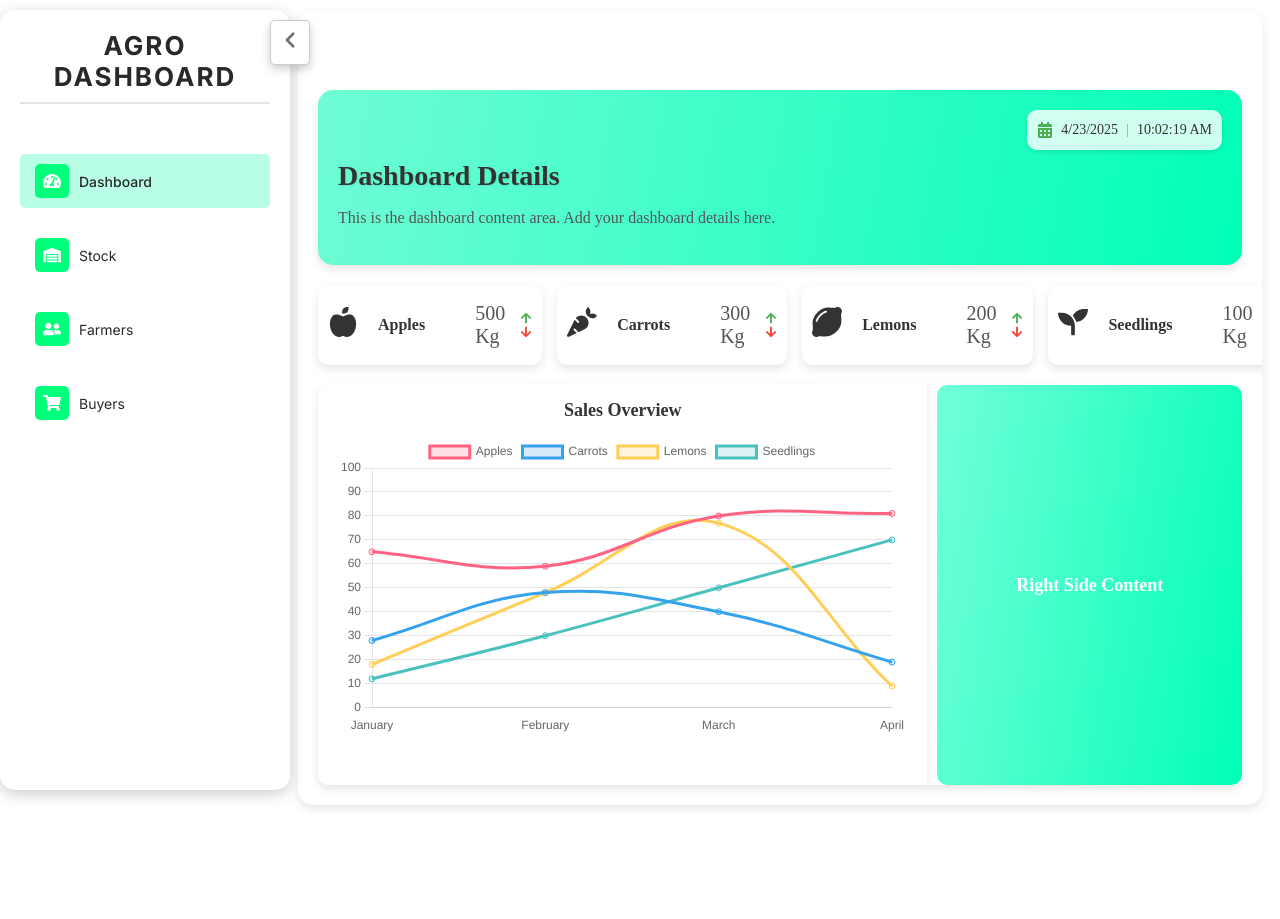
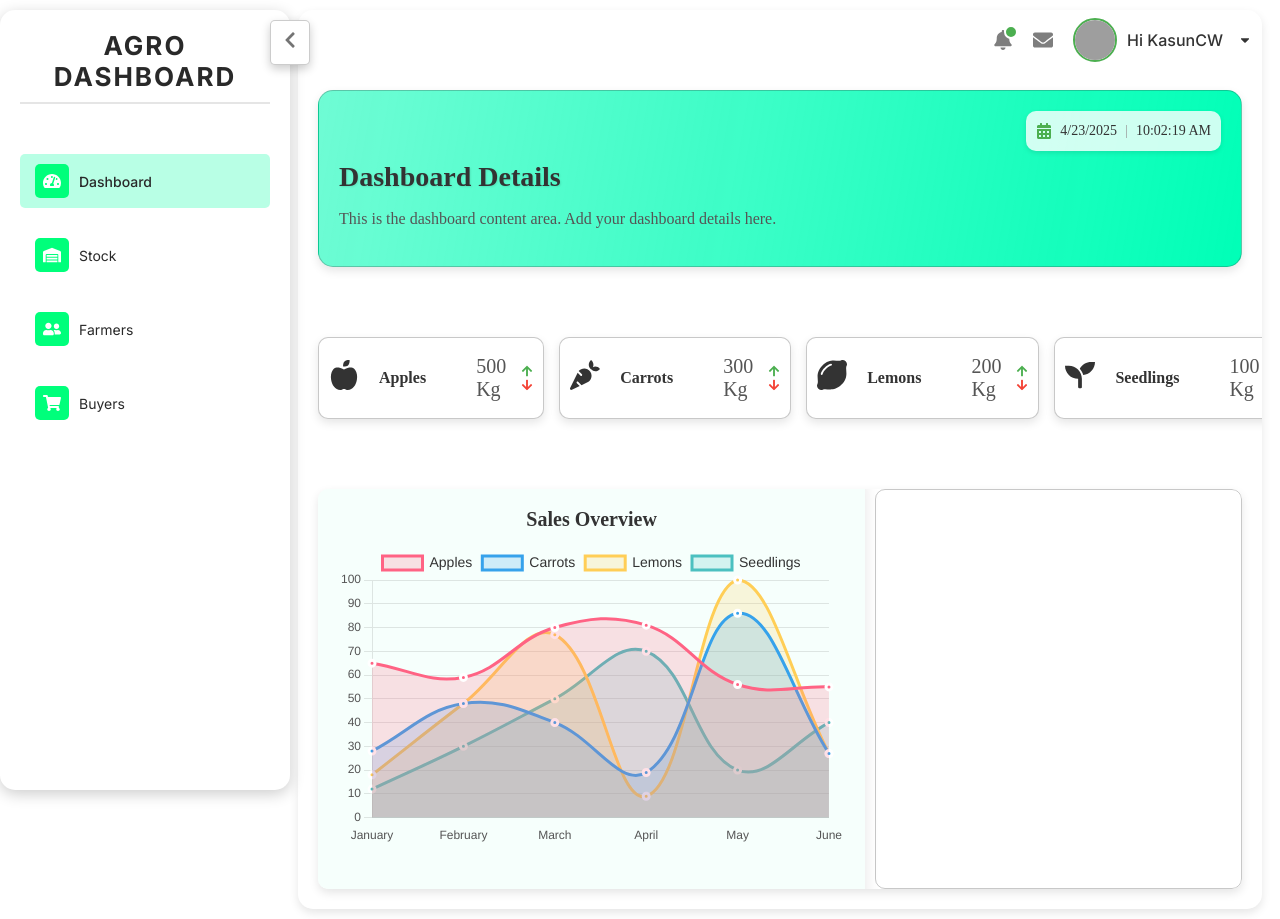
Before and after one commit to kasun-chamara/AgroSystemDboard, a React (Vite) app: page / in a window 1280 px wide. Before the commit the page ends 815 px from the top, so only its background shows below. Built offline with nearby package versions, Linux system fonts and the light colour scheme; grey boxes are pictures that could not be loaded.

Commit message:
Add mock data

```diff
--- a/src/App.css
+++ b/src/App.css
@@ -21,7 +21,7 @@
 .main-content {
   flex: 1;
   border-radius: 15px;
-  background-color: white;
+  background-color: rgba(255, 255, 255, 0.168);
   box-shadow: 0px 4px 10px rgba(0, 0, 0, 0.1);
   overflow: hidden;
   width: calc(100% - 20px); /* Account for 10px margin on both sides */
--- a/src/components/ChartComponents/LinearChart.css
+++ b/src/components/ChartComponents/LinearChart.css
@@ -1,15 +1,21 @@
 /* Container for the chart */
 .linear-chart-container {
   background-color: #ffffff; /* White background */
-    border-radius: 10px; /* Rounded corners */
-    box-shadow: 0px 4px 10px rgba(0, 0, 0, 0.1); /* Subtle shadow */
+  border-radius: 15px; /* Rounded corners */
+  box-shadow: 0px 6px 15px rgba(0, 0, 0, 0.1); /* Subtle shadow */
   padding: 20px; /* Padding inside the container */
   margin: 20px 0; /* Spacing above and below the chart */
+  transition: transform 0.3s ease, box-shadow 0.3s ease; /* Smooth hover effect */
+}
+
+.linear-chart-container:hover {
+  transform: translateY(-5px); /* Slight lift on hover */
+  box-shadow: 0px 8px 20px rgba(0, 0, 0, 0.2); /* Enhanced shadow on hover */
 }
 
 /* Chart Title */
 .chart-title {
-    font-size: 18px;
+  font-size: 20px;
   font-weight: bold;
   color: #333; /* Dark text color */
   margin-bottom: 15px; /* Spacing below the title */
@@ -21,3 +27,13 @@
   height: 300px; /* Fixed height for the chart */
   position: relative; /* Ensure the chart scales properly */
 }
+
+/* Tooltip Customization */
+.chartjs-tooltip {
+  background-color: #ffffff; /* White background */
+  color: #333; /* Dark text color */
+  border: 1px solid #ddd; /* Light border */
+  border-radius: 8px; /* Rounded corners */
+  padding: 10px; /* Padding inside the tooltip */
+  box-shadow: 0px 4px 10px rgba(0, 0, 0, 0.1); /* Subtle shadow */
+}
--- a/src/components/ChartComponents/LinearChart.jsx
+++ b/src/components/ChartComponents/LinearChart.jsx
@@ -1,11 +1,11 @@
 import React from "react";
 import { Line } from "react-chartjs-2"; // Import Line chart
-import { Chart as ChartJS, LineElement, CategoryScale, LinearScale, PointElement, Tooltip, Legend } from "chart.js"; // Register chart.js components
+import { Chart as ChartJS, LineElement, CategoryScale, LinearScale, PointElement, Tooltip, Legend, Filler } from "chart.js"; // Register chart.js components
 import lineChartData from "../../mock/lineChartData"; // Import mock data
 import "./LinearChart.css"; // Import CSS for styling
 
 // Register chart.js components
-ChartJS.register(LineElement, CategoryScale, LinearScale, PointElement, Tooltip, Legend);
+ChartJS.register(LineElement, CategoryScale, LinearScale, PointElement, Tooltip, Legend, Filler);
 
 const LinearChart = () => {
   // Chart options
@@ -16,9 +16,22 @@ const LinearChart = () => {
       legend: {
         display: true,
         position: "top",
+        labels: {
+          color: "#333", // Legend text color
+          font: {
+            size: 14, // Font size for legend
+          },
+        },
       },
       tooltip: {
         enabled: true,
+        backgroundColor: "#ffffff", // Tooltip background color
+        titleColor: "#333", // Tooltip title color
+        bodyColor: "#555", // Tooltip body color
+        borderColor: "#ddd", // Tooltip border color
+        borderWidth: 1,
+        cornerRadius: 8, // Rounded corners for tooltips
+        padding: 10, // Padding inside the tooltip
       },
     },
     scales: {
@@ -26,13 +39,29 @@ const LinearChart = () => {
         grid: {
           display: false, // Hide grid lines on x-axis
         },
+        ticks: {
+          color: "#555", // X-axis label color
+          font: {
+            size: 12, // Font size for x-axis labels
+          },
+        },
       },
       y: {
         grid: {
           color: "rgba(0, 0, 0, 0.1)", // Light grid lines on y-axis
         },
+        ticks: {
+          color: "#555", // Y-axis label color
+          font: {
+            size: 12, // Font size for y-axis labels
+          },
+        },
         beginAtZero: true, // Start y-axis at 0
       },
+    },
+    animation: {
+      duration: 1000, // Animation duration in milliseconds
+      easing: "easeInOutQuad", // Smooth animation
     },
   };
 
--- a/src/components/DashboardComponent/DashboardComponent.css
+++ b/src/components/DashboardComponent/DashboardComponent.css
@@ -5,6 +5,8 @@
     box-shadow: 0px 4px 10px rgba(0, 0, 0, 0.1);
     margin-top: -60px;
     position: relative; /* Ensure positioning for the date-time */
+    margin-bottom: 70px;
+    border: 1px #33333344 solid;
 }
 
 .dashboard-header {
@@ -68,6 +70,7 @@
     justify-content: space-between; /* Space between cards */
     gap: 15px; /* Add spacing between cards */
     margin-top: 20px; /* Add spacing above the cards */
+    margin-bottom: 70px;
 }
 
 .card {
@@ -83,6 +86,7 @@
     font-weight: 500;
     color: #333; /* Dark text color */
     transition: transform 0.2s ease, box-shadow 0.2s ease;
+    border: 1px #33333344 solid;
 }
 
 .card:hover {
@@ -179,8 +183,8 @@
 
   /* Left Side */
   .left-side {
-    flex: 2; /* Take 2/3 of the width */
-    background-color: #ffffff; /* Green background */
+    flex: 1.8; /* Reduced width (was 2) */
+    background-color: #ffffff; /* White background */
     display: flex;
     justify-content: center;
     align-items: center;
@@ -188,25 +192,26 @@
     font-size: 18px;
     font-weight: bold;
     border-radius: 10px; /* Add rounded corners */
-    /* Add padding inside the green part */
-    box-sizing: border-box; /* Include padding in width/height calculations */
+    box-sizing: border-box;
+     /* Include padding in width/height calculations */
   }
 
   /* Chart Container inside Left Side */
   .linear-chart-container {
-    width: 100%; /* Full width of the green part */
-    height: 100%; /* Full height of the green part */
-    background-color: #ffffff; /* White background for the chart */
+    width: 99%; /* Full width of the green part */
+    height: 99%; /* Full height of the green part */
+    background-color: #d7fff23d; /* White background for the chart */
     border-radius: 10px; /* Rounded corners for the chart container */
     padding: 20px; /* Add padding inside the chart container */
-     /* Subtle shadow */
     margin: 0; /* Remove any default margin */
+
+
   }
 
   /* Right Side */
   .right-side {
-    flex: 1; /* Take 1/3 of the width */
-    background: linear-gradient(100deg, #00ffb78d, #00ffb7);
+    flex: 1.2; /* Increased width (was 1) */
+    border: 1px #33333344 solid;
     display: flex;
     justify-content: center;
     align-items: center;
@@ -231,7 +236,10 @@
       height: 360px; /* Set a fixed height for each side */
       border-radius: 10px; /* Ensure rounded corners */
     }
-    .right-side{margin-top: 20px;}
+
+    .right-side {
+      margin-top: 20px; /* Add spacing between the two sides */
+    }
 
     .linear-chart-container {
       height: 100%; /* Ensure the chart container takes full height */
--- a/src/components/Header/Header.jsx
+++ b/src/components/Header/Header.jsx
@@ -15,7 +15,7 @@ const Header = ({ isSidebarVisible }) => {
   };
 
   return (
-    <div className={`header ${isSidebarVisible ? "with-sidebar" : "full-width"}`}>
+    <div className="header">
       <div className="header-right">
         {/* Bell Icon with Green Dot */}
         <div className="icon-container">
@@ -37,14 +37,12 @@ const Header = ({ isSidebarVisible }) => {
           />
           <span className="profile-name">Hi {currentUser.name}</span> {/* Use name from mock data */}
           <FaCaretDown className="dropdown-icon" />
-
         </div>
       </div>
 
       {/* Dropdown Menu */}
       {isDropdownVisible && (
         <div className="dropdown-menu">
-
           <div className="dropdown-header">
             <span className="dropdown-title">User Profile</span>
             <button className="close-button" onClick={toggleDropdown}>
@@ -60,7 +58,6 @@ const Header = ({ isSidebarVisible }) => {
             <span className="dropdown-profile-name">{currentUser.name}</span>
           </div>
           <div className="dropdown-actions">
-
             <button className="add-profile-button">
               <FaUserPlus className="action-icon" /> Add Profile
             </button>
--- a/src/mock/lineChartData.jsx
+++ b/src/mock/lineChartData.jsx
@@ -1,33 +1,53 @@
 const lineChartData = {
-    labels: ["January", "February", "March", "April"], // X-axis labels
+  labels: ["January", "February", "March", "April", "May", "June"], // X-axis labels
   datasets: [
     {
       label: "Apples",
-        data: [65, 59, 80, 81, 56, 55, 40], // Data points for Apples
+      data: [65, 59, 80, 81, 56, 55], // Data points for Apples
       borderColor: "rgba(255, 99, 132, 1)", // Line color
       backgroundColor: "rgba(255, 99, 132, 0.2)", // Fill color
+      borderWidth: 3,
       tension: 0.4, // Smooth curve
+      pointBackgroundColor: "rgba(255, 99, 132, 1)", // Point color
+      pointBorderColor: "#ffffff", // White border for points
+      pointHoverRadius: 6, // Larger points on hover
+      fill: true, // Fill under the line
     },
     {
       label: "Carrots",
-        data: [28, 48, 40, 19, 86, 27, 90], // Data points for Carrots
+      data: [28, 48, 40, 19, 86, 27], // Data points for Carrots
       borderColor: "rgba(54, 162, 235, 1)", // Line color
       backgroundColor: "rgba(54, 162, 235, 0.2)", // Fill color
+      borderWidth: 3,
       tension: 0.4, // Smooth curve
+      pointBackgroundColor: "rgba(54, 162, 235, 1)", // Point color
+      pointBorderColor: "#ffffff", // White border for points
+      pointHoverRadius: 6, // Larger points on hover
+      fill: true, // Fill under the line
     },
     {
       label: "Lemons",
-        data: [18, 48, 77, 9, 100, 27, 40], // Data points for Lemons
+      data: [18, 48, 77, 9, 100, 27], // Data points for Lemons
       borderColor: "rgba(255, 206, 86, 1)", // Line color
       backgroundColor: "rgba(255, 206, 86, 0.2)", // Fill color
+      borderWidth: 3,
       tension: 0.4, // Smooth curve
+      pointBackgroundColor: "rgba(255, 206, 86, 1)", // Point color
+      pointBorderColor: "#ffffff", // White border for points
+      pointHoverRadius: 6, // Larger points on hover
+      fill: true, // Fill under the line
     },
     {
       label: "Seedlings",
-        data: [12, 30, 50, 70, 20, 40, 60], // Data points for Seedlings
+      data: [12, 30, 50, 70, 20, 40], // Data points for Seedlings
       borderColor: "rgba(75, 192, 192, 1)", // Line color
       backgroundColor: "rgba(75, 192, 192, 0.2)", // Fill color
+      borderWidth: 3,
       tension: 0.4, // Smooth curve
+      pointBackgroundColor: "rgba(75, 192, 192, 1)", // Point color
+      pointBorderColor: "#ffffff", // White border for points
+      pointHoverRadius: 6, // Larger points on hover
+      fill: true, // Fill under the line
     },
   ],
 };
```
Lines whose indentation alone changed are shown as unchanged.
